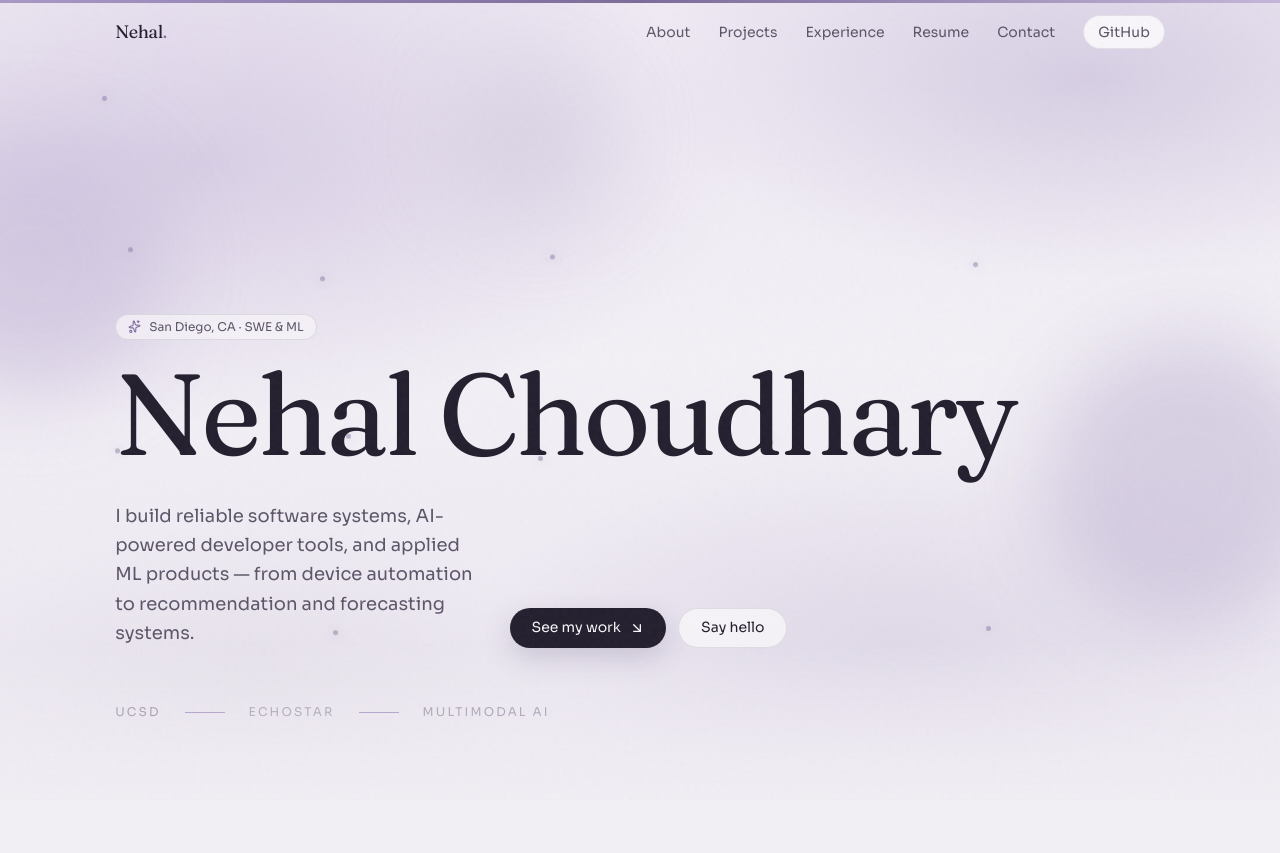
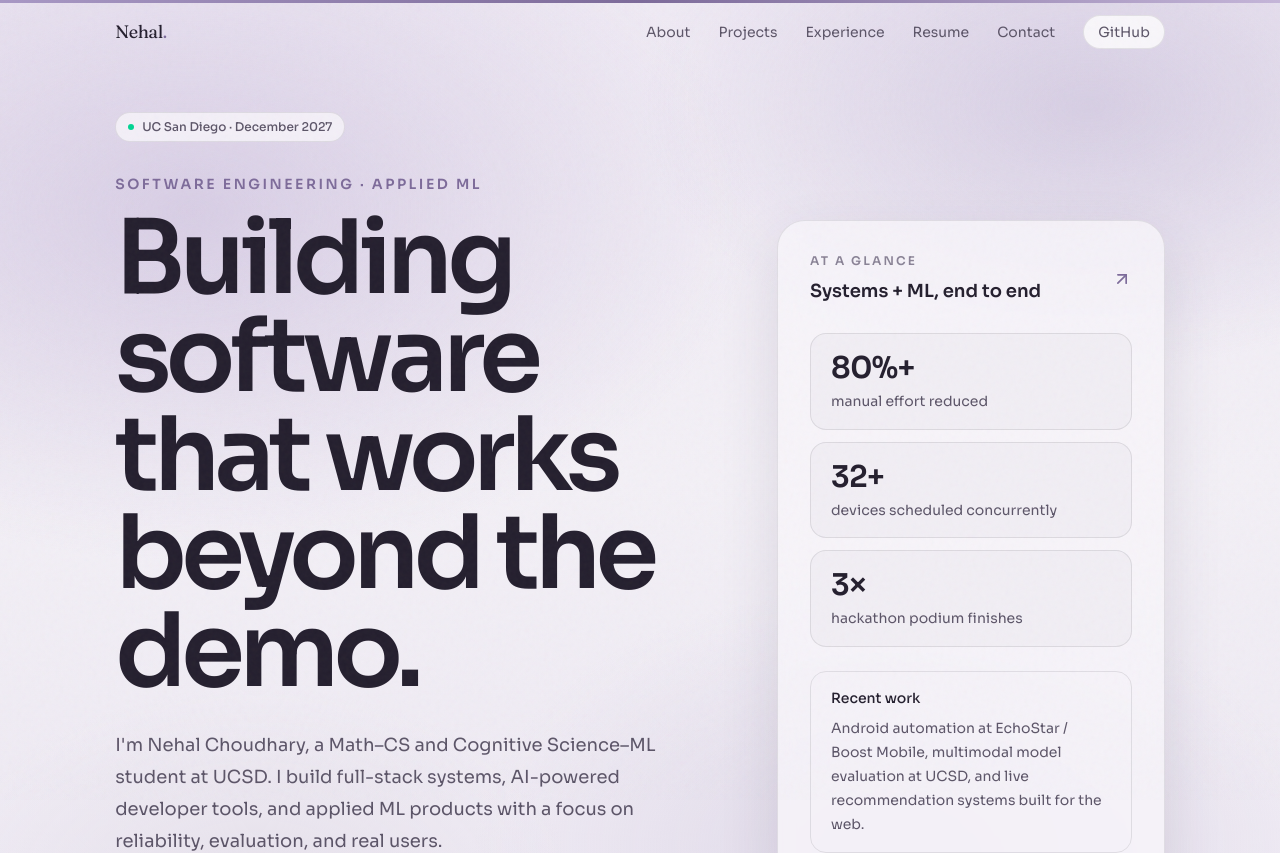
Before and after one commit to ncdev06/nehal-choudhary, a Next.js app: page / in a window 1280 px wide. Shown: the top 853 px of the page. Built offline with nearby package versions, Linux system fonts and the light colour scheme.

Commit message:
Redesign portfolio hero for recruiter audience

```diff
--- a/src/components/Hero.tsx
+++ b/src/components/Hero.tsx
@@ -1,145 +1,92 @@
 "use client";
 
-import { motion, useMotionTemplate, useMotionValue, useReducedMotion } from "framer-motion";
 import Link from "next/link";
-import type { MouseEvent } from "react";
-import { ArrowDownRight, Sparkles } from "lucide-react";
+import { motion, useReducedMotion } from "framer-motion";
+import { ArrowDownRight, ArrowUpRight, FileText, Github } from "lucide-react";
 import { site } from "@/data/site";
 
-function SplitName({ name }: { name: string }) {
-  const reduce = useReducedMotion();
-  const parts = name.split(" ");
-
-  return (
-    <h1 className="font-[family-name:var(--font-display)] text-[clamp(3.2rem,11vw,7.2rem)] leading-[0.92] tracking-[-0.03em] text-ink">
-      {parts.map((word, wi) => (
-        <span key={word} className="inline-block whitespace-nowrap">
-          {word.split("").map((char, i) => (
-            <motion.span
-              key={`${word}-${i}`}
-              className="inline-block"
-              initial={reduce ? false : { opacity: 0, y: 36, filter: "blur(8px)" }}
-              animate={{ opacity: 1, y: 0, filter: "blur(0px)" }}
-              transition={{
-                duration: 0.65,
-                delay: 0.18 + wi * 0.12 + i * 0.028,
-                ease: [0.22, 1, 0.36, 1],
-              }}
-            >
-              {char}
-            </motion.span>
-          ))}
-          {wi < parts.length - 1 ? <span className="inline-block">&nbsp;</span> : null}
-        </span>
-      ))}
-    </h1>
-  );
-}
+const stats = [
+  { value: "80%+", label: "manual effort reduced" },
+  { value: "32+", label: "devices scheduled concurrently" },
+  { value: "3×", label: "hackathon podium finishes" },
+];
 
 export function Hero() {
   const reduce = useReducedMotion();
-  const mx = useMotionValue(0);
-  const my = useMotionValue(0);
-  const spotlight = useMotionTemplate`radial-gradient(520px circle at ${mx}px ${my}px, rgba(255,255,255,0.28), transparent 55%)`;
-
-  const onMove = (e: MouseEvent<HTMLElement>) => {
-    const rect = e.currentTarget.getBoundingClientRect();
-    mx.set(e.clientX - rect.left);
-    my.set(e.clientY - rect.top);
-  };
 
   return (
-    <section onMouseMove={onMove} className="relative min-h-[100svh] overflow-hidden mesh">
-      <motion.div
-        aria-hidden
-        className="pointer-events-none absolute inset-0 opacity-70 mix-blend-soft-light"
-        style={{ background: spotlight }}
-      />
+    <section className="mesh relative overflow-hidden border-b border-[var(--line)]">
+      <div className="section-pad mx-auto grid min-h-[92svh] max-w-6xl items-center gap-14 pb-16 pt-28 lg:grid-cols-[1.2fr_0.8fr] lg:gap-20">
+        <motion.div
+          initial={reduce ? false : { opacity: 0, y: 24 }}
+          animate={{ opacity: 1, y: 0 }}
+          transition={{ duration: 0.6, ease: [0.22, 1, 0.36, 1] }}
+        >
+          <div className="inline-flex items-center gap-2 rounded-full border border-[var(--line)] bg-bg-elevated/80 px-3 py-1.5 text-xs font-medium text-ink-soft backdrop-blur">
+            <span className="h-1.5 w-1.5 rounded-full bg-emerald-400" />
+            UC San Diego · {site.education.graduation}
+          </div>
 
-      <div className="orb left-[-8%] top-[18%] h-64 w-64 bg-lilac/70" />
-      <div className="orb orb-delayed right-[-4%] top-[42%] h-72 w-72 bg-lavender/50" />
-      <div
-        className="orb left-[35%] top-[8%] h-40 w-40 bg-lavender-mist/80"
-        style={{ animationDelay: "-3s" }}
-      />
+          <p className="mt-8 text-sm font-semibold uppercase tracking-[0.18em] text-lavender-deep">
+            Software Engineering · Applied ML
+          </p>
+          <h1 className="mt-4 max-w-4xl text-[clamp(3rem,8vw,6.4rem)] font-semibold leading-[0.96] tracking-[-0.055em] text-ink">
+            Building software that works beyond the demo.
+          </h1>
+          <p className="mt-7 max-w-2xl text-base leading-8 text-ink-soft md:text-lg">
+            I&apos;m {site.name}, a Math–CS and Cognitive Science–ML student at UCSD. I build full-stack systems, AI-powered developer tools, and applied ML products with a focus on reliability, evaluation, and real users.
+          </p>
 
-      <div className="pointer-events-none absolute inset-0 overflow-hidden">
-        {[...Array(12)].map((_, i) => (
-          <span
-            key={i}
-            className="float-dot"
-            style={{
-              left: `${8 + ((i * 17) % 84)}%`,
-              top: `${12 + ((i * 23) % 70)}%`,
-              animationDelay: `${i * 0.4}s`,
-              animationDuration: `${7 + (i % 5)}s`,
-            }}
-          />
-        ))}
-      </div>
+          <div className="mt-9 flex flex-wrap gap-3">
+            <Link href="/#projects" className="btn-primary group">
+              View selected work
+              <ArrowDownRight size={16} className="transition group-hover:translate-y-0.5" />
+            </Link>
+            <a href={site.resumes[0].href} target="_blank" rel="noreferrer" className="btn-secondary">
+              <FileText size={15} /> Resume
+            </a>
+            <a href={site.links.github} target="_blank" rel="noreferrer" className="btn-secondary">
+              <Github size={15} /> GitHub
+            </a>
+          </div>
 
-      <div
-        className="pointer-events-none absolute inset-x-0 bottom-0 h-40"
-        style={{ background: "linear-gradient(to top, var(--bg), transparent)" }}
-      />
-
-      <div className="section-pad relative mx-auto flex min-h-[100svh] max-w-6xl flex-col justify-end pb-16 pt-28 md:pb-20 md:pt-32">
-        <motion.p
-          initial={reduce ? false : { opacity: 0, y: 12 }}
-          animate={{ opacity: 1, y: 0 }}
-          transition={{ duration: 0.6, delay: 0.05 }}
-          className="mb-5 inline-flex w-fit items-center gap-2 rounded-full border border-[var(--line)] bg-bg-elevated/70 px-3 py-1 text-xs text-ink-soft backdrop-blur"
-        >
-          <motion.span
-            animate={reduce ? undefined : { rotate: [0, 12, -8, 0] }}
-            transition={{ duration: 4, repeat: Infinity, ease: "easeInOut" }}
-          >
-            <Sparkles size={13} className="text-lavender-deep" />
-          </motion.span>
-          {site.location} · SWE & ML
-        </motion.p>
-
-        <SplitName name={site.name} />
-
-        <motion.div
-          initial={reduce ? false : { opacity: 0, y: 18 }}
-          animate={{ opacity: 1, y: 0 }}
-          transition={{ duration: 0.7, delay: 0.55 }}
-          className="mt-7 flex max-w-2xl flex-col gap-6 md:mt-9 md:flex-row md:items-end md:justify-between"
-        >
-          <p className="text-base leading-relaxed text-ink-soft md:text-lg">{site.tagline}</p>
-          <div className="flex shrink-0 flex-wrap gap-3">
-            <Link href="/#projects" className="btn-primary group">
-              See my work
-              <ArrowDownRight
-                size={16}
-                className="transition group-hover:translate-x-0.5 group-hover:translate-y-0.5"
-              />
-            </Link>
-            <Link href="/#contact" className="btn-secondary">
-              Say hello
-            </Link>
+          <div className="mt-10 flex flex-wrap gap-x-5 gap-y-2 text-sm text-ink-faint">
+            {['Python', 'TypeScript', 'React', 'FastAPI', 'PyTorch', 'AWS'].map((skill) => (
+              <span key={skill}>{skill}</span>
+            ))}
           </div>
         </motion.div>
 
-        <motion.div
-          initial={reduce ? false : { opacity: 0 }}
-          animate={{ opacity: 1 }}
-          transition={{ delay: 0.85, duration: 0.8 }}
-          className="mt-14 hidden items-center gap-6 text-xs uppercase tracking-[0.18em] text-ink-faint md:flex"
+        <motion.aside
+          initial={reduce ? false : { opacity: 0, x: 28 }}
+          animate={{ opacity: 1, x: 0 }}
+          transition={{ duration: 0.65, delay: 0.12, ease: [0.22, 1, 0.36, 1] }}
+          className="rounded-[1.75rem] border border-[var(--line)] bg-bg-elevated/80 p-6 shadow-[var(--shadow)] backdrop-blur md:p-8"
         >
-          {["UCSD", "EchoStar", "Multimodal AI"].map((label, i) => (
-            <span key={label} className="inline-flex items-center gap-6">
-              {i > 0 && <span className="h-px w-10 bg-lavender/80" />}
-              <motion.span
-                animate={reduce ? undefined : { opacity: [0.55, 1, 0.55] }}
-                transition={{ duration: 3.2, delay: i * 0.4, repeat: Infinity }}
-              >
-                {label}
-              </motion.span>
-            </span>
-          ))}
-        </motion.div>
+          <div className="flex items-center justify-between gap-4">
+            <div>
+              <p className="text-xs font-semibold uppercase tracking-[0.18em] text-ink-faint">At a glance</p>
+              <p className="mt-2 text-lg font-semibold text-ink">Systems + ML, end to end</p>
+            </div>
+            <ArrowUpRight size={20} className="text-lavender-deep" />
+          </div>
+
+          <div className="mt-7 grid gap-3">
+            {stats.map((stat) => (
+              <div key={stat.label} className="rounded-2xl border border-[var(--line)] bg-bg px-5 py-4">
+                <p className="text-3xl font-semibold tracking-tight text-ink">{stat.value}</p>
+                <p className="mt-1 text-sm leading-relaxed text-ink-soft">{stat.label}</p>
+              </div>
+            ))}
+          </div>
+
+          <div className="mt-6 rounded-2xl border border-[var(--line)] bg-[var(--accent-soft)] px-5 py-4">
+            <p className="text-sm font-medium text-ink">Recent work</p>
+            <p className="mt-2 text-sm leading-6 text-ink-soft">
+              Android automation at EchoStar / Boost Mobile, multimodal model evaluation at UCSD, and live recommendation systems built for the web.
+            </p>
+          </div>
+        </motion.aside>
       </div>
     </section>
   );
```
